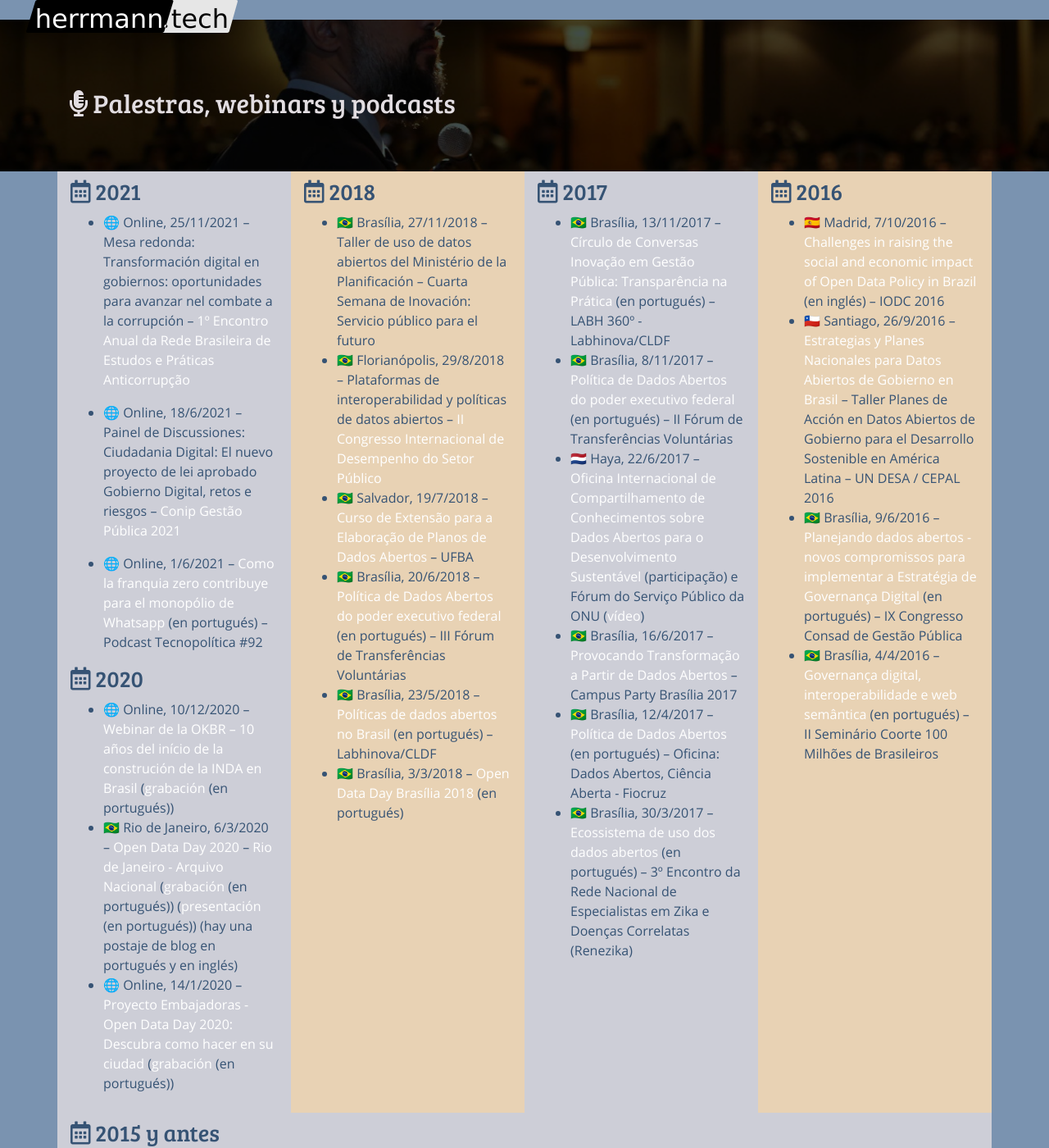
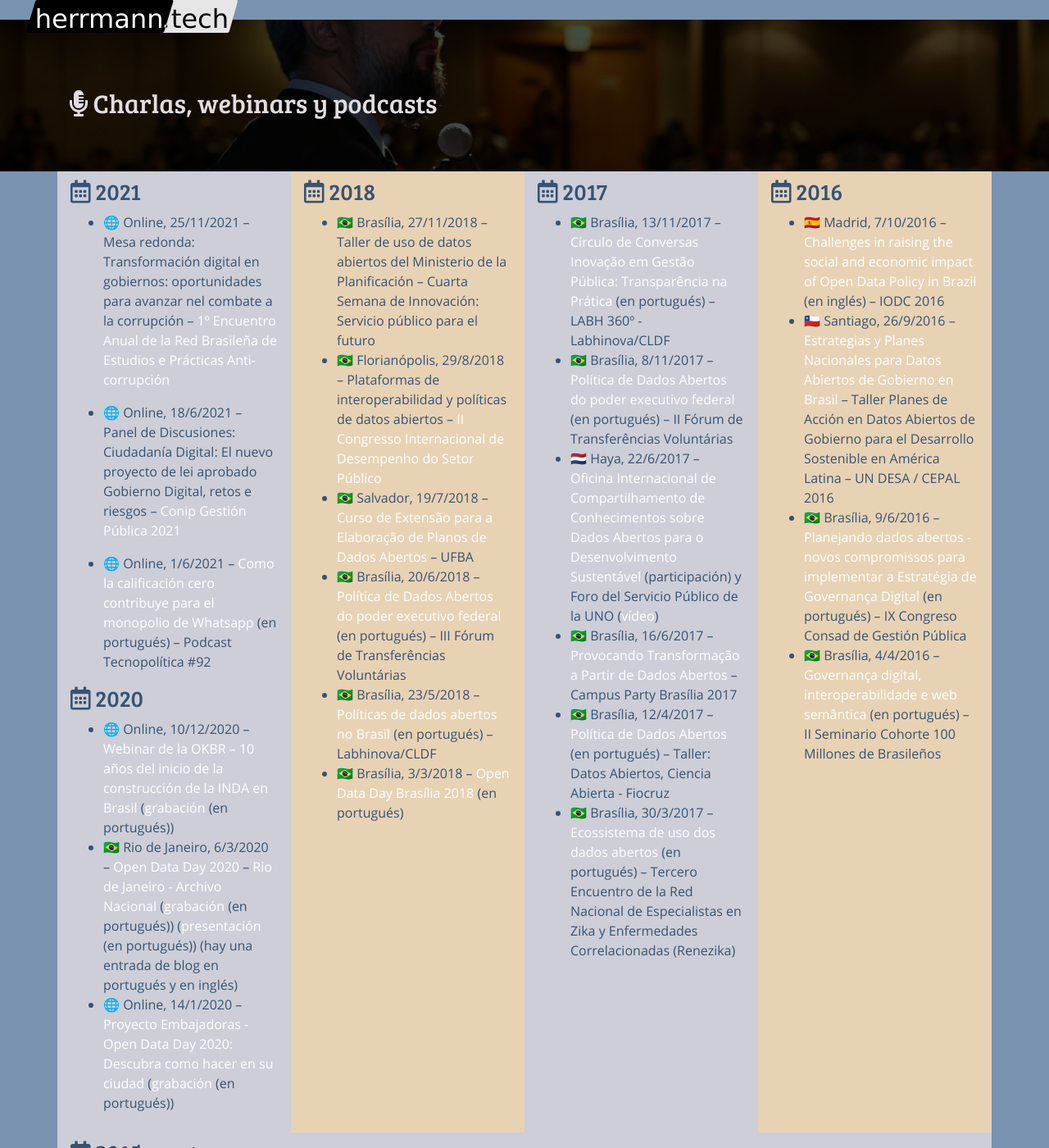
Before and after one commit to augusto-herrmann/augusto-herrmann.github.io, a Jekyll site: the page built from es/index.md, in a window 1280 px wide and 1400 px high, scrolled down 1934 px. Shown: the whole window at 82% size. Built offline with Jekyll 4.4.1, drawn with Linux system fonts in a browser that asks for light colours; nearby versions of some CDN libraries; some of the changed text lies outside the part shown.

Commit message:
Fix spelling and improve translation

```diff
--- a/es/index.md
+++ b/es/index.md
@@ -82,7 +82,7 @@
 <div class="long-h">
 <div class="container">
 
-## *﻿*{: .fas .fa-microphone-alt} Palestras, webinars y podcasts
+## *﻿*{: .fas .fa-microphone-alt} Charlas, webinars y podcasts
 
 </div>
 </div>
@@ -98,25 +98,25 @@
 
 * 🌐 Online, 25/11/2021 -- Mesa redonda: Transformación digital en
   gobiernos: oportunidades para avanzar nel combate a la corrupción --
-[1º Encontro Anual da Rede Brasileira de Estudos e Práticas Anticorrupção](https://transparenciainternacional.org.br/posts/brasil-passa-a-contar-com-rede-de-especialistas-para-estudar-a-corrupcao/)
+[1º Encuentro Anual de la Red Brasileña de Estudios e Prácticas Anti-corrupción](https://transparenciainternacional.org.br/posts/brasil-passa-a-contar-com-rede-de-especialistas-para-estudar-a-corrupcao/)
 
-* 🌐 Online, 18/6/2021 -- Painel de Discussiones: Ciudadania Digital: El nuevo
+* 🌐 Online, 18/6/2021 -- Panel de Discusiones: Ciudadanía Digital: El nuevo
   proyecto de lei aprobado Gobierno Digital, retos e riesgos --
-  [Conip Gestão Pública 2021](https://www.conipevento.com.br/)
+  [Conip Gestión Pública 2021](https://www.conipevento.com.br/)
 
-* 🌐 Online, 1/6/2021 -- [Como la franquia zero contribuye para el monopólio de Whatsapp](https://www.youtube.com/watch?v=gcJ7RnbMjE8) (en portugués)
+* 🌐 Online, 1/6/2021 -- [Como la calificación cero contribuye para el monopolio de Whatsapp](https://www.youtube.com/watch?v=gcJ7RnbMjE8) (en portugués)
   -- Podcast Tecnopolítica #92
 
 ### *﻿*{: .far .fa-calendar-alt} 2020
 
 {% assign linked_post=site.posts | where:"ref", "2021-03-08-open-data-in-perspectives-an-account-of-open-data-day-2020-rio-at-the-national-archives" | where:"lang", page.lang %}
 
-* 🌐 Online, 10/12/2020 -- [Webinar de la OKBR – 10 años del início de la construción de la INDA en Brasil](https://www.ok.org.br/noticia/webinar-celebra-10-anos-da-infraestrutura-nacional-de-dados-abertos-no-brasil/) ([grabación](https://www.youtube.com/watch?v=1rCsoU7XSdM) (en portugués))
+* 🌐 Online, 10/12/2020 -- [Webinar de la OKBR – 10 años del inicio de la construcción de la INDA en Brasil](https://www.ok.org.br/noticia/webinar-celebra-10-anos-da-infraestrutura-nacional-de-dados-abertos-no-brasil/) ([grabación](https://www.youtube.com/watch?v=1rCsoU7XSdM) (en portugués))
 * 🇧🇷 Rio de Janeiro, 6/3/2020 -- [Open Data Day 2020](https://opendataday.org)
-  -- [Rio de Janeiro - Arquivo Nacional](http://arquivonacional.gov.br/br/ultimas-noticias/2043-6-de-marco-open-data-day-no-arquivo-nacional)
+  -- [Rio de Janeiro - Archivo Nacional](http://arquivonacional.gov.br/br/ultimas-noticias/2043-6-de-marco-open-data-day-no-arquivo-nacional)
   ([grabación](https://www.youtube.com/watch?v=-1mR2gz_4Hg) (en portugués))
   ([presentación](https://pt.slideshare.net/AugustoHerrmannBatis/open-data-day-2020-arquivo-nacional-rio-de-janeiro) (en portugués))
-  (hay una postaje de blog en portugués y en inglés)
+  (hay una entrada de blog en portugués y en inglés)
 * 🌐 Online, 14/1/2020 -- [Proyecto Embajadoras - Open Data Day 2020: Descubra como hacer en su ciudad](https://embaixadoras.ok.org.br/civic%20tech/open%20data%20day%202020/2020/01/21/live-open-data-day-2020/) ([grabación](https://www.youtube.com/watch?v=MGceIuNm2xY) (en portugués))
 
 </div>
@@ -126,7 +126,7 @@
 
 ### *﻿*{: .far .fa-calendar-alt} 2018
 
-* 🇧🇷 Brasília, 27/11/2018 -- Taller de uso de datos abiertos del Ministério de la Planificación -- Cuarta Semana de Inovación: Servicio público para el futuro
+* 🇧🇷 Brasília, 27/11/2018 -- Taller de uso de datos abiertos del Ministerio de la Planificación -- Cuarta Semana de Innovación: Servicio público para el futuro
 * 🇧🇷 Florianópolis, 29/8/2018 -- Plataformas de interoperabilidad y políticas de datos abiertos -- [II Congresso Internacional de Desempenho do Setor Público](http://cidesp.com.br/index.php/Icidesp/index/pages/view/2cidesp-programacao)
 * 🇧🇷 Salvador, 19/7/2018 -- [Curso de Extensão para a Elaboração de Planos de Dados Abertos](http://www.adm.ufba.br/pt-br/noticia/curso-extensao-plano-dados-abertos) -- UFBA
 * 🇧🇷 Brasília, 20/6/2018 -- [Política de Dados Abertos do poder executivo federal](https://www.slideshare.net/AugustoHerrmannBatis/poltica-de-dados-abertos-do-poder-executivo-federal-102729913) (en portugués) -- III Fórum de Transferências Voluntárias
@@ -142,10 +142,10 @@
 
 * 🇧🇷 Brasília, 13/11/2017 -- [Círculo de Conversas Inovação em Gestão Pública: Transparência na Prática](https://www.facebook.com/cldfnoticias/videos/566455077035715/) (en portugués) -- LABH 360º - Labhinova/CLDF
 * 🇧🇷 Brasília, 8/11/2017 -- [Política de Dados Abertos do poder executivo federal](https://www.slideshare.net/AugustoHerrmannBatis/poltica-de-dados-abertos-ii-frum-de-transferncias-voluntrias-81763987) (en portugués) -- II Fórum de Transferências Voluntárias
-* 🇳🇱 Haya, 22/6/2017 -- [Oficina Internacional de Compartilhamento de Conhecimentos sobre Dados Abertos para o Desenvolvimento Sustentável](https://publicadministration.un.org/en/news-and-events/calendar/ModuleID/1146/ItemID/2942/mctl/EventDetails) (participação) e Fórum do Serviço Público da ONU ([vídeo](https://www.youtube.com/watch?v=KTLoIHrSex0))
+* 🇳🇱 Haya, 22/6/2017 -- [Oficina Internacional de Compartilhamento de Conhecimentos sobre Dados Abertos para o Desenvolvimento Sustentável](https://publicadministration.un.org/en/news-and-events/calendar/ModuleID/1146/ItemID/2942/mctl/EventDetails) (participación) y Foro del Servicio Público de la UNO ([vídeo](https://www.youtube.com/watch?v=KTLoIHrSex0))
 * 🇧🇷 Brasília, 16/6/2017 -- [Provocando Transformação a Partir de Dados Abertos](https://campuse.ro/events/campus-party-brasilia-2017/workshop/provocando-transformacao-a-partir-de-dados-abertos-como-o-serenata-de-amor-e-as-diferentonas-podem-inspirar-seu-modelo-de-negocios/) -- Campus Party Brasília 2017
-* 🇧🇷 Brasília, 12/4/2017 -- [Política de Dados Abertos](https://www.slideshare.net/AugustoHerrmannBatis/oficina-dados-abertos-cincia-aberta-poltica-de-dados-abertos) (en portugués) -- Oficina: Dados Abertos, Ciência Aberta - Fiocruz
-* 🇧🇷 Brasília, 30/3/2017 -- [Ecossistema de uso dos dados abertos](https://www.slideshare.net/AugustoHerrmannBatis/ecossistema-de-uso-dos-dados-abertos) (en portugués) -- 3º Encontro da Rede Nacional de Especialistas em Zika e Doenças Correlatas (Renezika)
+* 🇧🇷 Brasília, 12/4/2017 -- [Política de Dados Abertos](https://www.slideshare.net/AugustoHerrmannBatis/oficina-dados-abertos-cincia-aberta-poltica-de-dados-abertos) (en portugués) -- Taller: Datos Abiertos, Ciencia Abierta - Fiocruz
+* 🇧🇷 Brasília, 30/3/2017 -- [Ecossistema de uso dos dados abertos](https://www.slideshare.net/AugustoHerrmannBatis/ecossistema-de-uso-dos-dados-abertos) (en portugués) -- Tercero Encuentro de la Red Nacional de Especialistas en Zika y Enfermedades Correlacionadas (Renezika)
 
 </div>
 </div>
@@ -156,8 +156,8 @@
 
 * 🇪🇸 Madrid, 7/10/2016 -- [Challenges in raising the social and economic impact of Open Data Policy in Brazil](https://www.slideshare.net/AugustoHerrmannBatis/challenges-in-raising-the-social-and-economic-impact-of-open-data-policy-in-brazil-iodc-2016) (en inglés) -- IODC 2016
 * 🇨🇱 Santiago, 26/9/2016 -- [Estrategias y Planes Nacionales para Datos Abiertos de Gobierno en Brasil](https://www.slideshare.net/AugustoHerrmannBatis/estrategias-y-planes-nacionales-para-datos-abiertos-de-gobierno-en-brasil) -- Taller Planes de Acción en Datos Abiertos de Gobierno para el Desarrollo Sostenible en América Latina – UN DESA / CEPAL 2016
-* 🇧🇷 Brasília, 9/6/2016 -- [Planejando dados abertos - novos compromissos para implementar a Estratégia de Governança Digital](https://www.slideshare.net/AugustoHerrmannBatis/planejando-dados-abertos-novos-compromissos-para-implementar-a-estratgia-de-governana-digital) (en portugués) -- IX Congresso Consad de Gestão Pública
-* 🇧🇷 Brasília, 4/4/2016 -- [Governança digital, interoperabilidade e web semântica](https://www.slideshare.net/AugustoHerrmannBatis/governana-digital-interoperabilidade-e-web-semntica-ii-seminrio-coorte-100-milhes-de-brasileiros) (en portugués) -- II Seminário Coorte 100 Milhões de Brasileiros
+* 🇧🇷 Brasília, 9/6/2016 -- [Planejando dados abertos - novos compromissos para implementar a Estratégia de Governança Digital](https://www.slideshare.net/AugustoHerrmannBatis/planejando-dados-abertos-novos-compromissos-para-implementar-a-estratgia-de-governana-digital) (en portugués) -- IX Congreso Consad de Gestión Pública
+* 🇧🇷 Brasília, 4/4/2016 -- [Governança digital, interoperabilidade e web semântica](https://www.slideshare.net/AugustoHerrmannBatis/governana-digital-interoperabilidade-e-web-semntica-ii-seminrio-coorte-100-milhes-de-brasileiros) (en portugués) -- II Seminario Cohorte 100 Millones de Brasileños
 
 </div>
 </div>
```
Also changed, not shown: other parts of es/index.md (+3 -3 lines).
